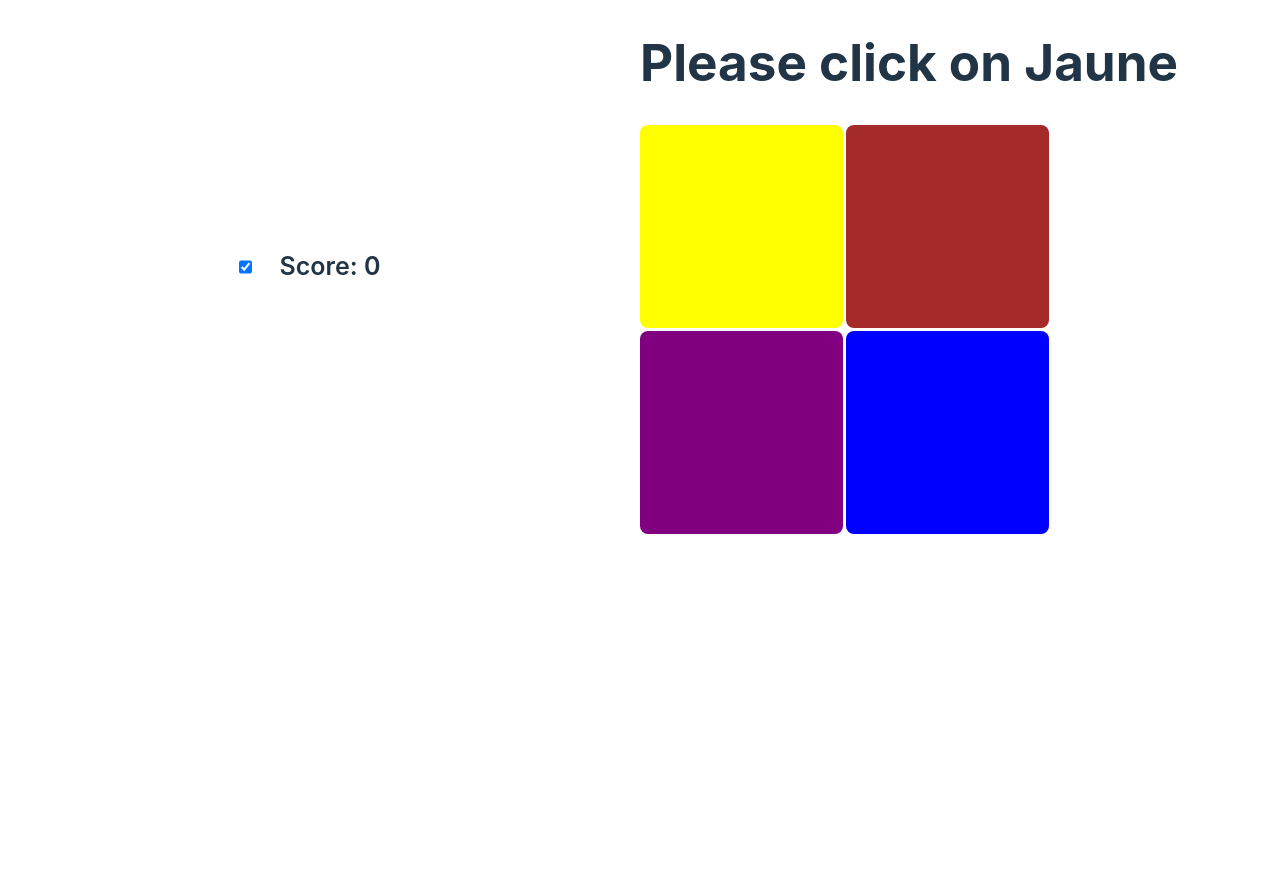
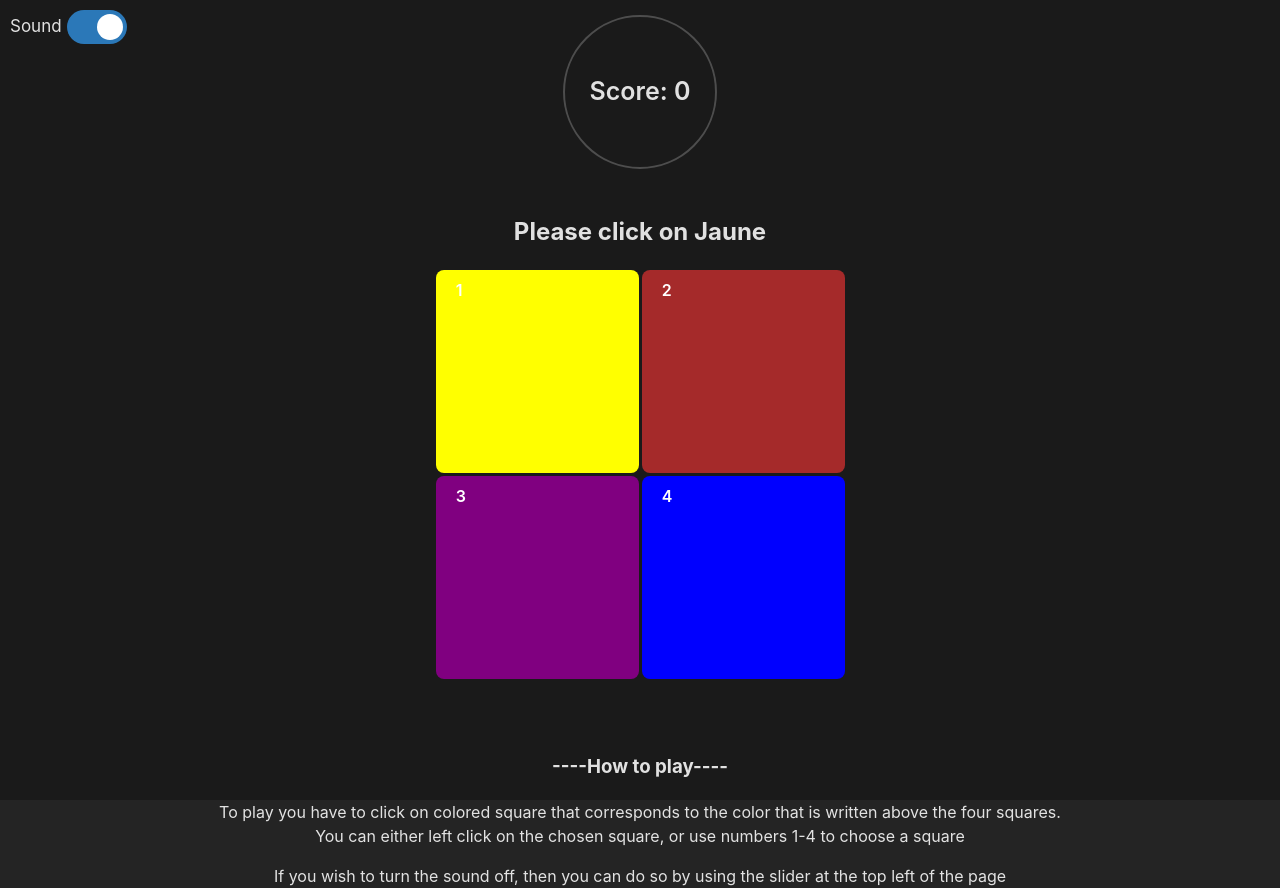
Before and after one commit to AxelLuxem/languageApp, a React (Vite) app: page / in a window 1280 px wide. Before the commit the page ends 800 px from the top, so only its background shows below. Built offline with nearby package versions, Linux system fonts and the light colour scheme.

Commit message:
design and How to play text

```diff
--- a/src/App.css
+++ b/src/App.css
@@ -4,11 +4,83 @@
   padding: 0px;
 }
 
-.pageWrapper {
-  display: grid;
-  grid-template-columns: 1fr 1fr;
-  /* justify-content: center; */
+.heading {
+  display: flex;
+  justify-content: space-between;
+}
+
+.toggleSwitchWrapper {
+  display: flex;
   align-items: center;
+  padding: 10px;
+}
+
+.switchText {
+  font-size: 17px;
+
+  margin-right: 5px;
+}
+
+.switch {
+  position: relative;
+  display: inline-block;
+  width: 60px;
+  height: 34px;
+}
+
+.switch input {
+  opacity: 0;
+  width: 0;
+  height: 0;
+}
+
+.slider {
+  position: absolute;
+  cursor: pointer;
+  top: 0;
+  left: 0;
+  right: 0;
+  bottom: 0;
+  background-color: #ccc;
+  -webkit-transition: 0.4s;
+  transition: 0.4s;
+}
+
+.slider:before {
+  position: absolute;
+  content: "";
+  height: 26px;
+  width: 26px;
+  left: 4px;
+  bottom: 4px;
+  background-color: white;
+  -webkit-transition: 0.4s;
+  transition: 0.4s;
+}
+
+input:checked + .slider {
+  background-color: #2b78b8;
+}
+
+input:focus + .slider {
+  box-shadow: 0 0 1px #2196f3;
+}
+
+input:checked + .slider:before {
+  -webkit-transform: translateX(26px);
+  -ms-transform: translateX(26px);
+  transform: translateX(26px);
+}
+.slider.round {
+  border-radius: 34px;
+}
+
+.slider.round:before {
+  border-radius: 50%;
+}
+
+.block {
+  width: 100%;
 }
 
 .scoreWrapper {
@@ -21,49 +93,53 @@
   font-size: 25px;
   height: 150px;
   width: 150px;
+  margin-top: 15px;
   align-content: center;
   text-align: center;
-  /* background-color: #555; */
-  border-color: black;
-  border-width: 10px 10px;
+  border-color: rgb(77, 77, 77);
+  border-style: solid;
+  border-width: 2px;
   border-radius: 50%;
 }
 
 @keyframes jump-shake {
   0% {
-    transform: rotate(0deg);
+    transform: rotate(0deg) scale(1);
   }
   25% {
-    transform: rotate(5deg);
+    transform: rotate(5deg) scale(1.1);
   }
   50% {
-    transform: rotate(0eg);
+    transform: rotate(0deg) scale(1.2);
   }
   75% {
-    transform: rotate(-5deg);
+    transform: rotate(-5deg) scale(1.1);
   }
   100% {
-    transform: rotate(0deg);
+    transform: rotate(0deg) scale(1);
   }
 }
 
 .squaresWrapper {
   display: flex;
-  align-items: flex-start;
-  flex-direction: column;
-  /* width: 50vw; */
+  justify-content: center;
+  width: 100vw;
 }
 
 .colorGrid {
   display: grid;
+  justify-content: center;
   width: 403px;
   grid-template-columns: 1fr 1fr;
   gap: 3px;
 }
 
 .colorSquare {
+  display: flex;
   height: 203px;
   width: 203px;
+  color: white;
+  font-weight: 600;
 }
 
 .colorGrid :hover {
@@ -81,7 +157,19 @@
 }
 
 .hiddenInput {
-  border-color: white;
+  background-color: #1a1a1a;
   border-width: 0px;
-  color: white;
+  color: #1a1a1a;
 }
+
+.test {
+  display: flex;
+  flex-direction: column;
+  align-items: center;
+  justify-content: center;
+}
+
+.instructionsWrapper {
+  margin-top: 50px;
+  text-align: center;
+}
--- a/src/App.jsx
+++ b/src/App.jsx
@@ -3,7 +3,7 @@ import "./App.css";
 
 import colors from "./components/colorList";
 
-const scoreAninationDuration = 0.5;
+const scoreAnimationDuration = 0.5;
 
 const App = () => {
   const [score, setScore] = useState(0);
@@ -45,25 +45,34 @@ const App = () => {
     if (answer === questionColor.french) {
       document.getElementById(
         "Score"
-      ).style.animation = `jump-shake ${scoreAninationDuration}s`;
+      ).style.animation = `jump-shake ${scoreAnimationDuration}s`;
       setScore(score + 1);
       setQuestionColor();
       setFourColors([]);
-      generateColor();
       setCorrect(true);
       setTimeout(() => {
+        generateColor();
         setCorrect(false);
         document.getElementById("Score").style.animation =
           null;
-      }, scoreAninationDuration * 1000 + 500);
+      }, scoreAnimationDuration * 1000 + 500);
     } else {
       setQuestionColor();
       setFourColors([]);
-      generateColor();
       setWrong(true);
       setTimeout(() => {
+        generateColor();
         setWrong(false);
       }, 1000);
+    }
+  };
+
+  const playSound = () => {
+    const english = questionColor?.english;
+
+    if (english !== undefined) {
+      const audio = new Audio(`sounds/${english}.mp3`);
+      audio.play();
     }
   };
 
@@ -88,14 +97,7 @@ const App = () => {
 
   useEffect(() => {
     if (soundOn) {
-      setTimeout(() => {
-        const english = questionColor?.english;
-
-        if (english !== undefined) {
-          const audio = new Audio(`sounds/${english}.mp3`);
-          audio.play();
-        }
-      }, 1000);
+      playSound();
     }
   }, [questionColor, soundOn]);
 
@@ -106,22 +108,34 @@ const App = () => {
 
   return (
     <div className="pageWrapper">
-      <div className="scoreWrapper">
+      <div className="heading">
+        <div className="block">
+          <div className="toggleSwitchWrapper">
+            <label className="switchText">Sound</label>
+            <label className="switch">
               <input
+                id="switch"
                 defaultChecked={true}
                 onChange={() => setSoundOn(!soundOn)}
                 type="checkbox"
               />
+              <span className="slider round"></span>
+            </label>
+          </div>
+        </div>
+        <div className="scoreWrapper block">
           <p id="Score" className="scoreText">
             Score: {` ${score}`}
           </p>
         </div>
+        <div className="block"></div>
+      </div>
       <div className="squaresWrapper">
-        <div className="">
-          <h1>
+        <div className="test">
+          <h2>
             Please click on
             {` ${questionColor?.french || "..."}`}
-          </h1>
+          </h2>
           <div className="colorGrid">
             {correct ? (
               <img className="answer" src="Checkmark.png" />
@@ -140,7 +154,9 @@ const App = () => {
                     onClick={() =>
                       submitAnswer(item.french)
                     }
-                  />
+                  >
+                    {index + 1}
+                  </button>
                 );
               })
             )}
@@ -161,6 +177,21 @@ const App = () => {
           }}
         />
       </form>
+      <div className="instructionsWrapper">
+        <h3>----How to play----</h3>
+        <p>
+          To play you have to click on colored square that
+          corresponds to the color that is written above the
+          four squares.
+          <br />
+          You can either left click on the chosen square, or
+          use numbers 1-4 to choose a square
+        </p>
+        <p>
+          If you wish to turn the sound off, then you can do
+          so by using the slider at the top left of the page
+        </p>
+      </div>
     </div>
   );
 };
--- a/src/index.css
+++ b/src/index.css
@@ -14,22 +14,10 @@
   -moz-osx-font-smoothing: grayscale;
 }
 
-a {
-  font-weight: 500;
-  color: #646cff;
-  text-decoration: inherit;
-}
-a:hover {
-  color: #535bf2;
-}
-
 body {
   margin: 0;
-}
-
-h1 {
-  font-size: 3.2em;
-  line-height: 1.1;
+  background-color: #1a1a1a;
+  height: 100vh;
 }
 
 button {
@@ -47,16 +35,3 @@ button {
 button:focus-visible {
   outline: 4px auto -webkit-focus-ring-color;
 }
-
-@media (prefers-color-scheme: light) {
-  :root {
-    color: #213547;
-    background-color: #ffffff;
-  }
-  a:hover {
-    color: #747bff;
-  }
-  button {
-    background-color: #f9f9f9;
-  }
-}
```
Also changed, not shown: public/Checkmark.png. Lines whose indentation alone changed are shown as unchanged.
